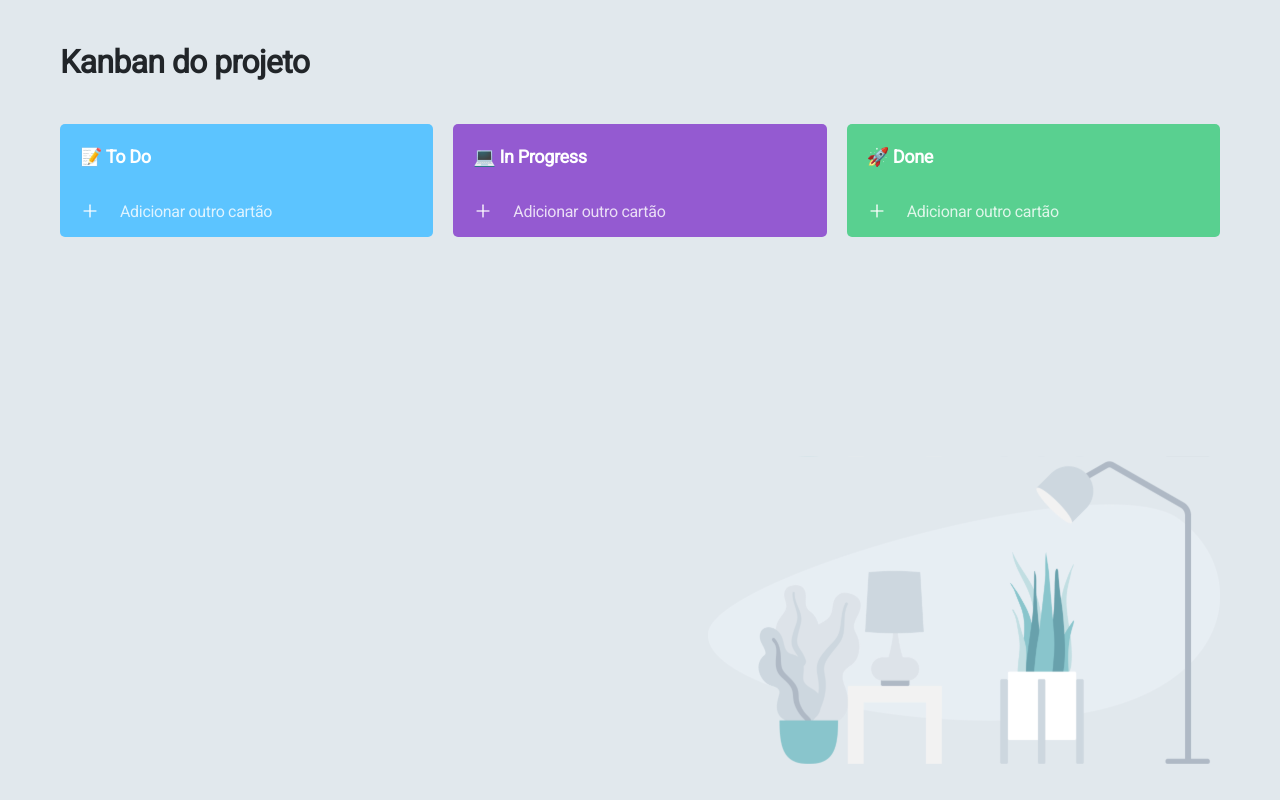
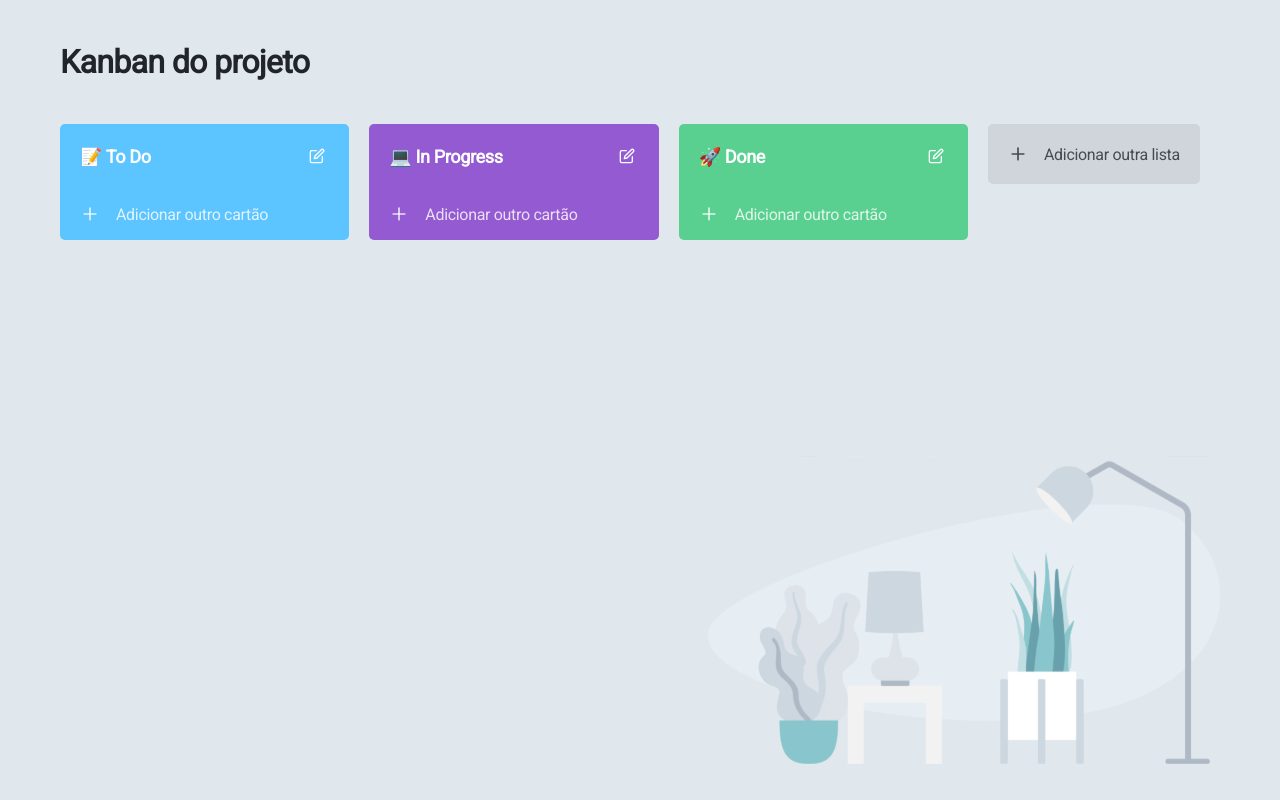
Before and after one commit to guicedo/kanban-board, a React (Create React App) app: page / in a window 1280 px wide. Built offline with nearby package versions, Linux system fonts and the light colour scheme.

Commit message:
feat: Create, delete and update lists

```diff
--- a/src/features/kanban-board/index.js
+++ b/src/features/kanban-board/index.js
@@ -1,8 +1,13 @@
 import { connect } from 'react-redux';
 import KanbanBoardPage from './kanbanBoardPage';
+import operations from './redux/operations';
 
 const mapStateToProps = ({ kanbanBoard }) => ({
   lists: kanbanBoard.lists,
 });
 
-export default connect(mapStateToProps, null)(KanbanBoardPage);
+const mapDispatchToProps = (dispatch) => ({
+  createList: (list) => dispatch(operations.createList(list)),
+});
+
+export default connect(mapStateToProps, mapDispatchToProps)(KanbanBoardPage);
--- a/src/features/kanban-board/kanbanBoardPage.jsx
+++ b/src/features/kanban-board/kanbanBoardPage.jsx
@@ -3,18 +3,27 @@ import PropTypes from 'prop-types';
 import Title from '../commonComponents/title';
 import List from './list';
 import Background from './background.svg';
+import { Plus } from 'react-feather';
 
 import './kanbanBoardPage.scss';
 
-const KanbanBoardPage = ({lists}) => (
+const KanbanBoardPage = ({ lists, createList }) => (
   <div className="kanban-board-page">
-    <Title title="Kanban do projeto"/>
+    <Title title="Kanban do projeto" />
     <div className="kanban-board-page-content">
       {(lists || []).map((list) => (
         <List
           list={list}
         />
       ))}
+      <div className="kanban-board-page-content_add"
+        onClick={() => { createList({
+          backgroundColor: 'rgba(0, 0, 0, 0.1)',
+          title: null,
+        }) }}
+      >
+        <Plus style={{ height: 20, width: 20, marginRight: 16 }} /> Adicionar outra lista
+      </div>
     </div>
     <img src={Background} className="kanban-board-page-background" alt="BackgroundImg" />
   </div>
@@ -22,10 +31,12 @@ const KanbanBoardPage = ({lists}) => (
 
 KanbanBoardPage.propTypes = {
   lists: PropTypes.array,
+  createList: PropTypes.func,
 };
 
 KanbanBoardPage.defaultProps = {
   lists: [],
+  createList: () => { },
 };
 
 export default KanbanBoardPage;
--- a/src/features/kanban-board/kanbanBoardPage.scss
+++ b/src/features/kanban-board/kanbanBoardPage.scss
@@ -7,6 +7,24 @@
     display: flex;
     flex-direction: row;
     gap: 0px 20px;
+    margin-right: 20px;
+    &_add{
+      height: 20px;
+      min-width: 172px;
+      background: rgba(0, 0, 0, 0.1);
+      border-radius: 5px;
+      color: #212529;
+      font-weight: 500;
+      font-size: 16px;
+      line-height: 21px;
+      letter-spacing: -0.02em;
+      padding: 20px;
+      opacity: 0.8;
+
+      display: flex;
+      flex-direction: row;
+      cursor: pointer;
+    }
   }
 
   &-background{
--- a/src/features/kanban-board/list/index.js
+++ b/src/features/kanban-board/list/index.js
@@ -9,6 +9,8 @@ const mapStateToProps = ({ kanbanBoard }) => ({
 
 const mapDispatchToProps = (dispatch) => ({
   createCard: (card) => dispatch(operations.createCard(card)),
+  updateList: (card) => dispatch(operations.updateList(card)),
+  deleteList: (id) => dispatch(operations.deleteList(id)),
 });
 
 export default connect(mapStateToProps, mapDispatchToProps)(List);
--- a/src/features/kanban-board/list/list.jsx
+++ b/src/features/kanban-board/list/list.jsx
@@ -2,15 +2,82 @@ import React from 'react';
 import PropTypes from 'prop-types';
 import { Plus } from 'react-feather';
 import Card from './card';
+import { Edit } from 'react-feather';
+import { XCircle } from 'react-feather';
+import Input from '../../commonComponents/input';
+import Button from '../../commonComponents/button';
+import Select from '../../commonComponents/select';
 
 import './list.scss';
 
-const List = ({
-  list, createCard, cards,
-}) => (
+const colors = [
+  { text: "Roxo", value: "#945AD1" },
+  { text: "Vermelho", value: "#ff1a1a" },
+  { text: "Verde", value: "#59D090" },
+  { text: "Azul", value: "#5CC4FF" },
+  { text: "Rosa", value: "#ff0066" },
+  { text: "Laranja", value: "#ff3300" },
+];
+
+const List = ({ list, createCard, cards, deleteList, updateList}) => {
+  const [isEditing, setIsEditing] = React.useState(null);
+  const [text, setText] = React.useState(null);
+  const [color, setColor] = React.useState(null);
+
+  if (isEditing || list.title === null) {
+    return (
+      <div className="kanban-board-list_edit-container" style={{ backgroundColor: color || list.backgroundColor }}>
+        <div className="kanban-board-list_edit-title">
+          <Input
+            placeholder="Nome da lista"
+            value={text || list.title}
+            setValue={setText}
+          />
+        </div>
+        <div className="kanban-board-list_edit-close">
+          <XCircle
+            style={{ width: 16, cursor: "pointer", color: "#9c9c9cf0" }}
+            onClick={() => { text === null & list.title === null ? deleteList(list.id) : setIsEditing(false) }}
+          />
+        </div>
+        <div className="kanban-board-list_edit-color">
+          <Select
+            placeholder="Selecione a cor"
+            value={color}
+            setValue={setColor}
+            options={colors}
+          />
+        </div>
+        <div className="kanban-board-list_edit-delete">
+          <Button
+            red
+            onClick={() => {
+              deleteList(list.id);
+              setIsEditing(false);
+            }}>Excluir lista</Button>
+        </div>
+        <div className="kanban-board-list_edit-save">
+          <Button
+            disabled={text === null & list.title === null|| (color===null && list.backgroundColor===null) }
+            onClick={() => {
+              updateList({
+                ...list,
+                title: text || list.title,
+                backgroundColor: color || list.backgroundColor,
+              });
+              setIsEditing(false);
+            }}>Salvar edições</Button>
+        </div>
+      </div>
+    );
+  }
+  return (
     <div className="kanban-board-list-container" style={{ backgroundColor: list.backgroundColor }}>
       <div className="kanban-board-list_title">
         {list.title}
+      </div>
+      <div className="kanban-board-list_edit">
+        <Edit style={{ width: 16, cursor: "pointer" }} onClick={() => { setIsEditing(true); }} />
       </div>
       <div className="kanban-board-list_tasks">
         {(cards.filter(card => card.listId === list.id) || []).map((card) => (
@@ -29,16 +96,19 @@ const List = ({
           )
         }}
       >
-      <Plus style={{ height: 20, width: 20, marginRight: 20 }} /> Adicionar outro cartão
+        <Plus style={{ height: 20, width: 20, marginRight: 16 }} /> Adicionar outro cartão
       </div>
     </div>
   );
+};
 
 List.propTypes = {
   children: PropTypes.node,
   className: PropTypes.string,
   createCard: PropTypes.func,
   cards: PropTypes.array,
+  deleteList: PropTypes.func,
+  updateList: PropTypes.func,
 };
 
 List.defaultProps = {
@@ -46,6 +116,8 @@ List.defaultProps = {
   className: '',
   createCard: () => { },
   cards: [],
+  deleteList: () => { },
+  updateList: () => { },
 };
 
 export default List;
--- a/src/features/kanban-board/list/list.scss
+++ b/src/features/kanban-board/list/list.scss
@@ -7,13 +7,13 @@
     border-radius: 5px;
 
     display: grid;
-    grid-template-columns: 1fr;
+    grid-template-columns: 1fr 20px;
     grid-template-rows: auto auto 16px;
     grid-row-gap: 16px;
     grid-template-areas:
-    "title"
-    "tasks"
-    "add";
+    "title edit"
+    "tasks tasks"
+    "add  add";
   }
 
   &_title {
@@ -25,6 +25,11 @@
 
     letter-spacing: -0.02em;
 
+    color: #FFFFFF;
+  }
+
+  &_edit {
+    grid-area: edit;
     color: #FFFFFF;
   }
 
@@ -47,4 +52,39 @@
     flex-direction: row;
     cursor: pointer;
   }
+
+  &_edit{
+    &-container{
+      height: 100%;
+      padding: 20px;
+      flex: 1 1 0px;
+      min-width: 240px;
+      border-radius: 5px;
+
+      display: grid;
+      grid-template-columns: 1fr 1fr 16px;
+      grid-template-rows: auto auto auto;
+      grid-row-gap: 8px;
+      grid-column-gap: 8px;
+      grid-template-areas:
+      "title title close"
+      "color color color"
+      "delete save save";
+    }
+    &-title{
+      grid-area: title;
+    }
+    &-close{
+      grid-area: close;
+    }
+    &-color{
+      grid-area: color;
+    }
+    &-save{
+      grid-area: save;
+    }
+    &-delete{
+      grid-area: delete;
+    }
+  }
 }
--- a/src/features/kanban-board/redux/actions.js
+++ b/src/features/kanban-board/redux/actions.js
@@ -6,6 +6,7 @@ const DELETE_LIST = 'kanban-board/DELETE_LIST';
 const CREATE_TAG = 'kanban-board/CREATE_TAG';
 const DELETE_TAG = 'kanban-board/DELETE_TAG';
 const UPDATE_TAG = 'kanban-board/UPDATE_TAG';
+const UPDATE_LIST = 'kanban-board/UPDATE_LIST';
 
 const createCard = (card) => ({
   type: CREATE_CARD,
@@ -42,6 +43,11 @@ const updateTag = (tag) => ({
   payload: { tag },
 });
 
+const updateList = (list) => ({
+  type: UPDATE_LIST,
+  payload: { list },
+});
+
 const deleteTag = (id) => ({
   type: DELETE_TAG,
   payload: { id },
@@ -57,6 +63,7 @@ const actions = {
     CREATE_TAG,
     DELETE_TAG,
     UPDATE_TAG,
+    UPDATE_LIST,
   },
   createCard,
   deleteCard,
@@ -65,6 +72,7 @@ const actions = {
   deleteList,
   createTag,
   updateTag,
+  updateList,
   deleteTag,
 };
 
--- a/src/features/kanban-board/redux/operations.js
+++ b/src/features/kanban-board/redux/operations.js
@@ -24,8 +24,8 @@ const createTag = (tag) => (dispatch) => {
   dispatch(actions.createTag(tag));
 };
 
-const updateTag = (tag) => (dispatch) => {
-  dispatch(actions.updateTag(tag));
+const updateList = (list) => (dispatch) => {
+  dispatch(actions.updateList(list));
 };
 
 const deleteTag = (id) => (dispatch) => {
@@ -37,7 +37,7 @@ const operations = {
   createList,
   updateCard,
   createTag,
-  updateTag,
+  updateList,
   deleteCard,
   deleteList,
   deleteTag,
--- a/src/features/kanban-board/redux/reducer.js
+++ b/src/features/kanban-board/redux/reducer.js
@@ -35,7 +35,7 @@ const INITIAL_STATE = {
     backgroundColor: "#59D090",
     id: 3,
   }],
-  lastListId: 3,
+  lastListId: 4,
 };
 
 const reducer = (state = INITIAL_STATE, action = { type: '@@analiseGeral/INIT' }) => {
@@ -73,7 +73,7 @@ const reducer = (state = INITIAL_STATE, action = { type: '@@analiseGeral/INIT' }
         ...state,
         lists: state.lists.concat({
           ...action.payload.list,
-          id: state.lastListId++
+          id: state.lastListId++,
         }),
         lastListId: state.lastListId++,
       };
@@ -87,7 +87,6 @@ const reducer = (state = INITIAL_STATE, action = { type: '@@analiseGeral/INIT' }
       return {
         ...state,
         tags: state.tags.map((tag) => {
-          console.log()
           if (tag.id === action.payload.tag.tagId) {
             if (tag?.cardsId?.includes(action.payload.tag.cardsId)) {
               return {
@@ -104,6 +103,13 @@ const reducer = (state = INITIAL_STATE, action = { type: '@@analiseGeral/INIT' }
           return tag;
         }),
       };
+    case actions.types.UPDATE_LIST:
+      return {
+        ...state,
+        lists: state.lists.map(
+          (list) => list.id === action.payload.list.id ? action.payload.list
+            : list),
+      };
     case actions.types.UPDATE_CARD:
       return {
         ...state,
```
Lines whose indentation alone changed are shown as unchanged.
